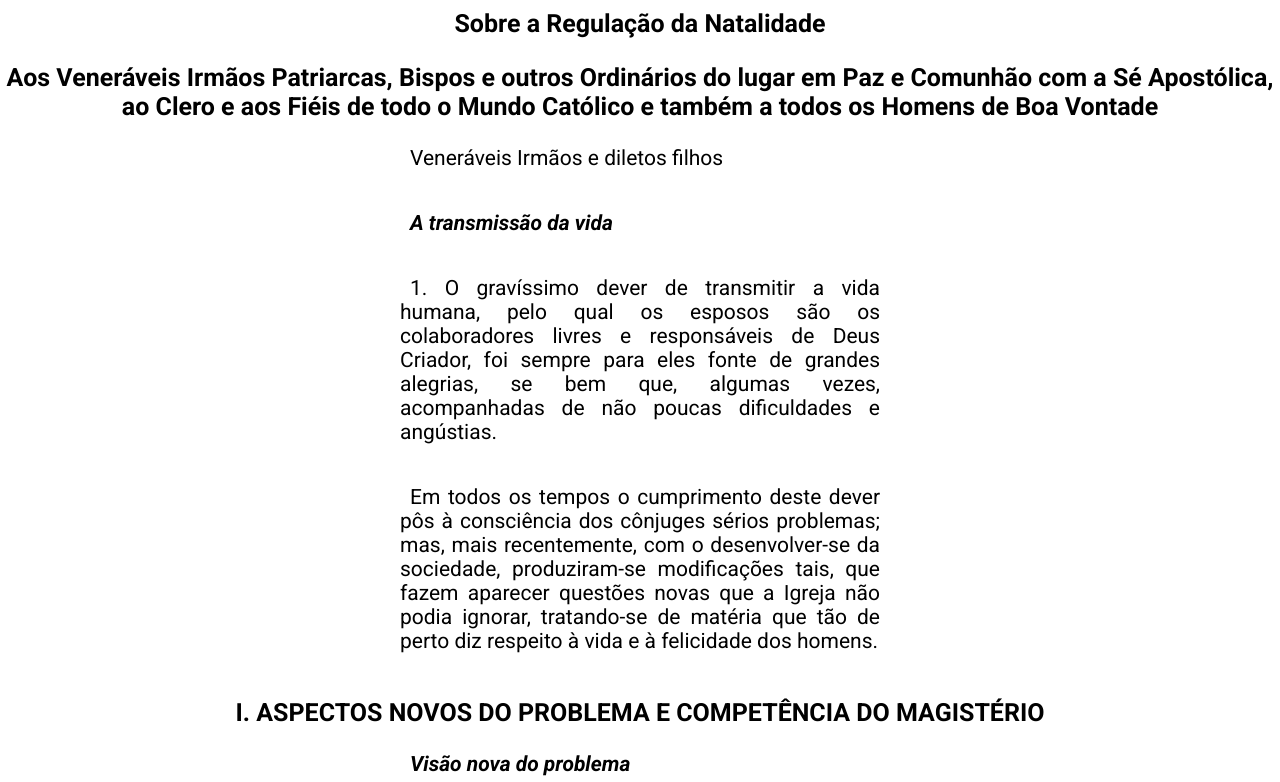
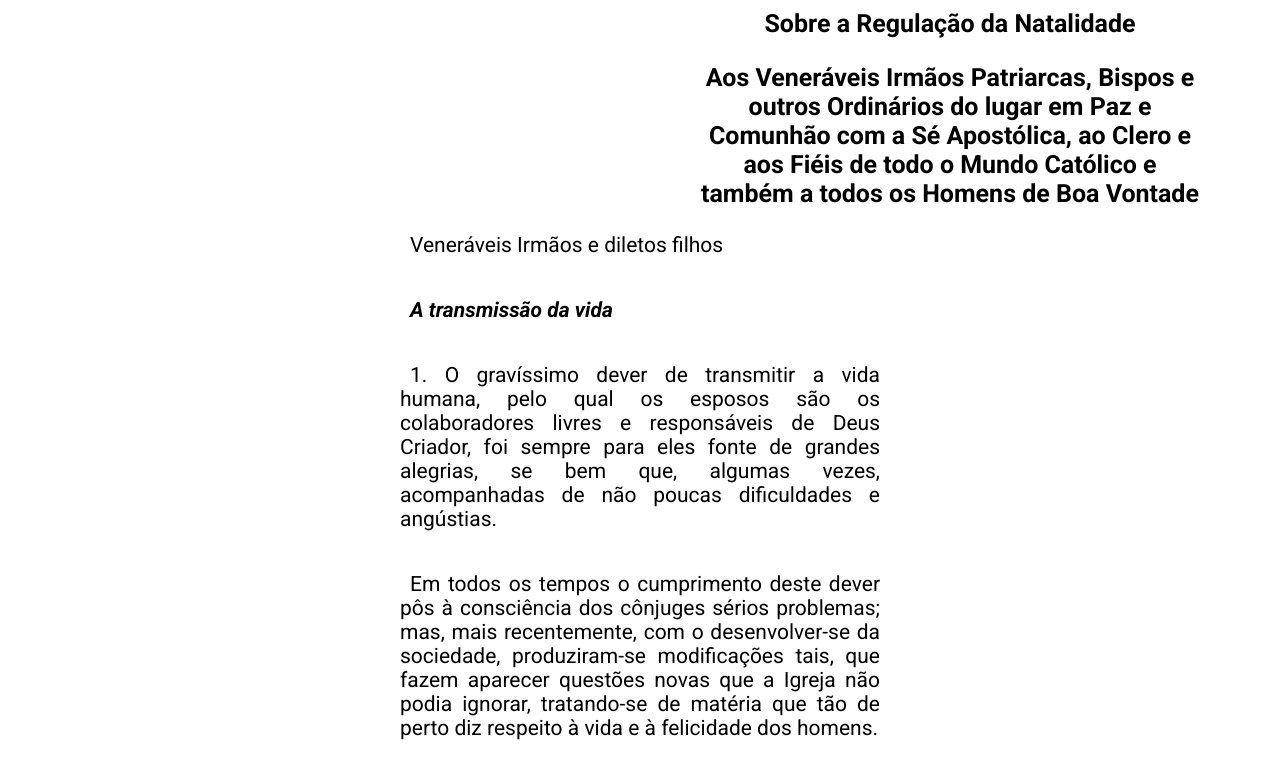
Before and after one commit to chapolim45/enciclicas-papais, a plain HTML site: page humanae vitae.html in a window 1280 px wide. Shown: the part 666-1448 px from the top of the page. Drawn offline with Linux system fonts and the light colour scheme.

Commit message:
Adicionada classe descricaoDocumento

```diff
--- a/style.css
+++ b/style.css
@@ -1,5 +1,3 @@
- /* *  {outline: 2px solid red;}  */
-
 html, body {
     margin: 0;
     padding: 0;
@@ -11,9 +9,9 @@ html, body {
 
 p,h1,h2,h3{font-family: "Roboto", sans-serif;}
 
-a{text-decoration: none;}
+.nav a, .container a{text-decoration: none;}
 
-.nomePapa, .tipoDocumento, .nomeDocumento, .documento, h3{ text-align: center;}
+.nomePapa, .tipoDocumento, .nomeDocumento, .documento, .descricaoDocumento, h3{ text-align: center;}
 
 .nomeDocumento, .links a {color:#daa520;}
 
@@ -82,6 +80,11 @@ p {
   box-shadow: 2px 4px 16px rgba(0,0,0,.2);
 }
 
+.descricaoDocumento{
+  padding-left: 700px;
+  max-width: 500px;
+}
+
 .barraPapa{
   margin-top: 20px;
   margin-bottom: 20px;
```
